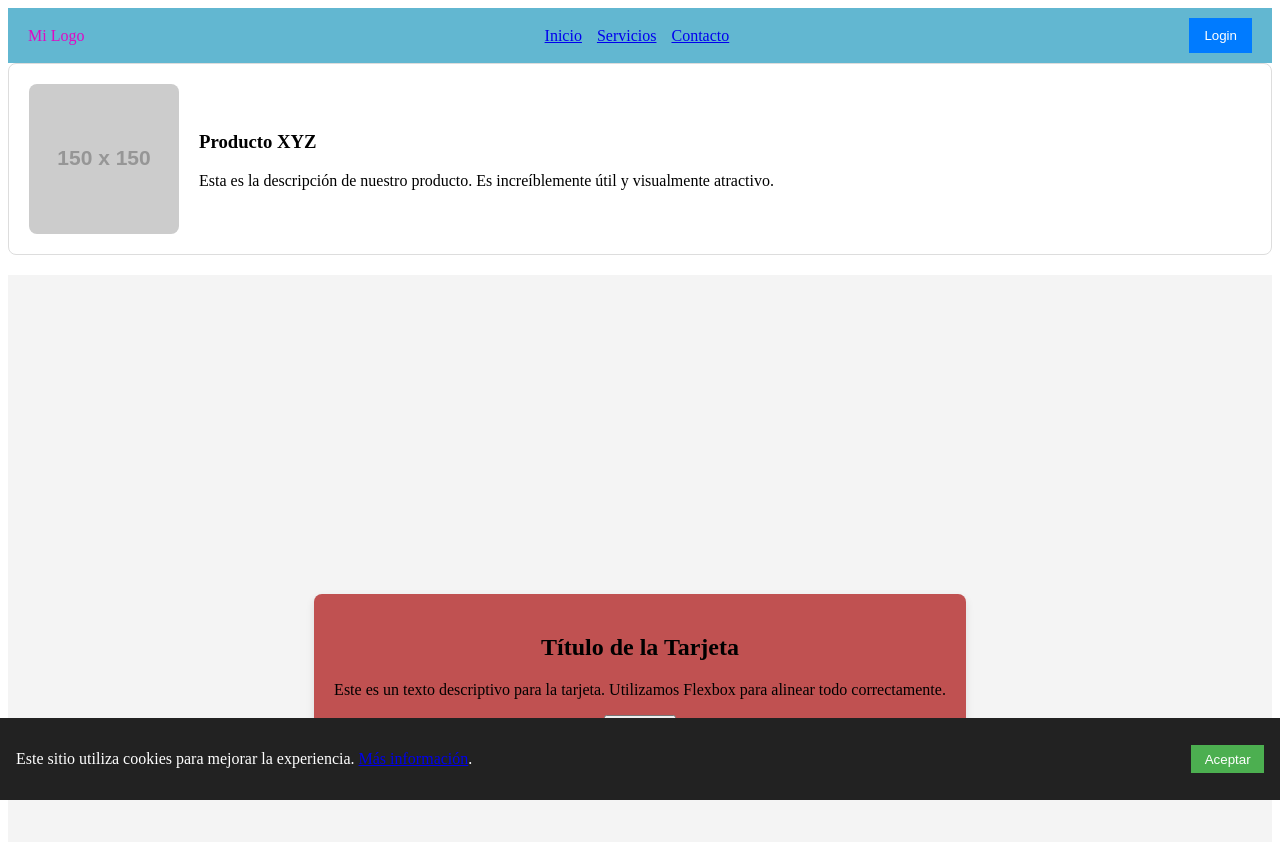
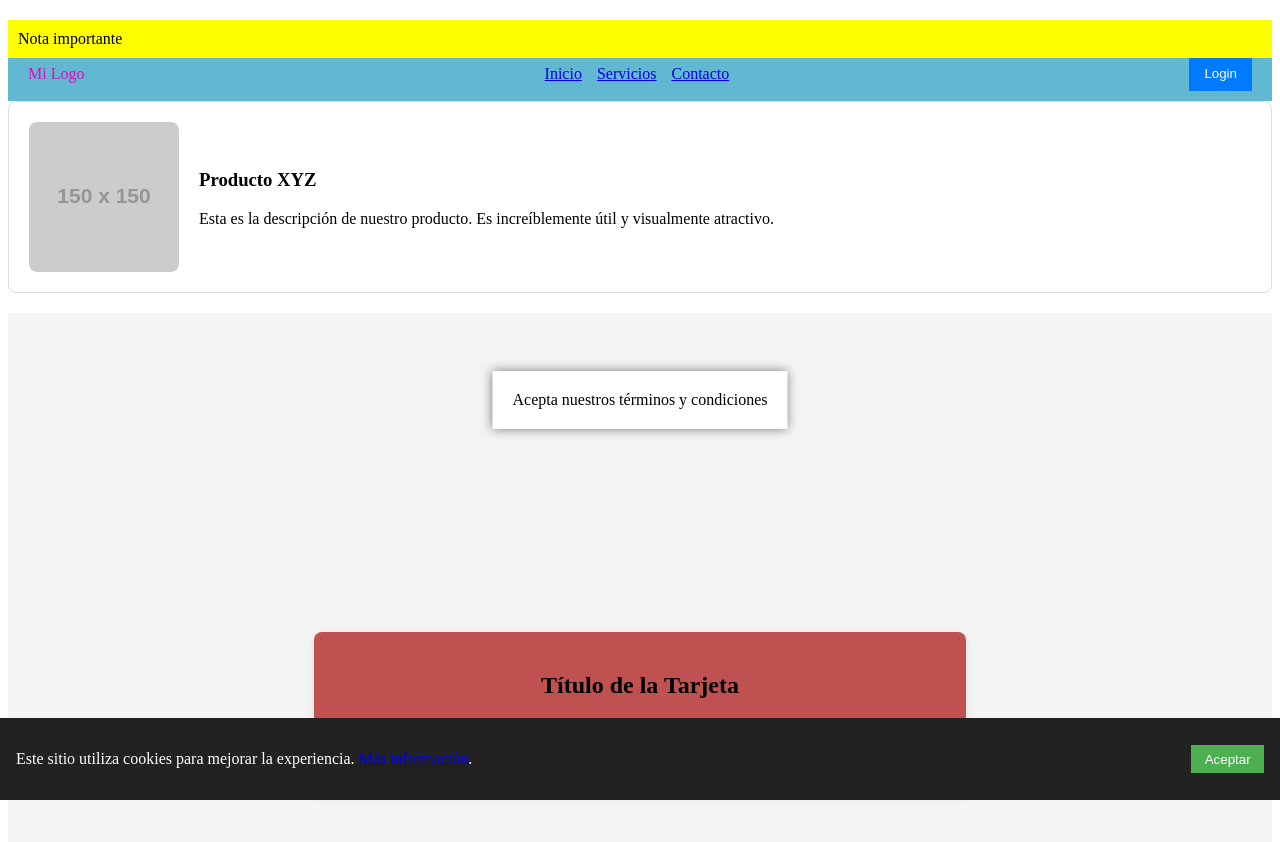
Before and after one commit to Sharon260/web-c-fundamentos-desarrollo-web, a plain HTML site: page 06-navbar-footer/index.html in a window 1280 px wide. Drawn offline with Linux system fonts and the light colour scheme; placeholder pictures from the web are drawn by us.

Commit message:
position y zindex ejemplo

```diff
--- a/06-navbar-footer/index.html
+++ b/06-navbar-footer/index.html
@@ -7,6 +7,16 @@
   <title>Document</title>
 </head>
 <body>
+  <div class="modal">
+
+  Acepta nuestros términos y condiciones
+
+</div>
+<div class="sticky-note">
+
+  Nota importante
+
+</div>
 
   <div>
  <nav class="navbar">
--- a/06-navbar-footer/style.css
+++ b/06-navbar-footer/style.css
@@ -155,3 +155,37 @@
   }
 
 }
+
+
+.modal {
+
+  position: fixed;
+
+  top: 50%;
+
+  left: 50%;
+
+  transform: translate(-50%, -50%);
+
+  background-color: #fff;
+
+  padding: 20px;
+
+  box-shadow: 0 0 10px rgba(0, 0, 0, 0.5);
+
+  z-index: 2000; /* Alto valor para estar encima de todo */
+
+}
+.sticky-note {
+
+  position: sticky;
+
+  top: 20px;
+
+  background-color: yellow;
+
+  padding: 10px;
+
+  z-index: 500; /* Se asegura de estar por encima del contenido principal */
+
+}
```
